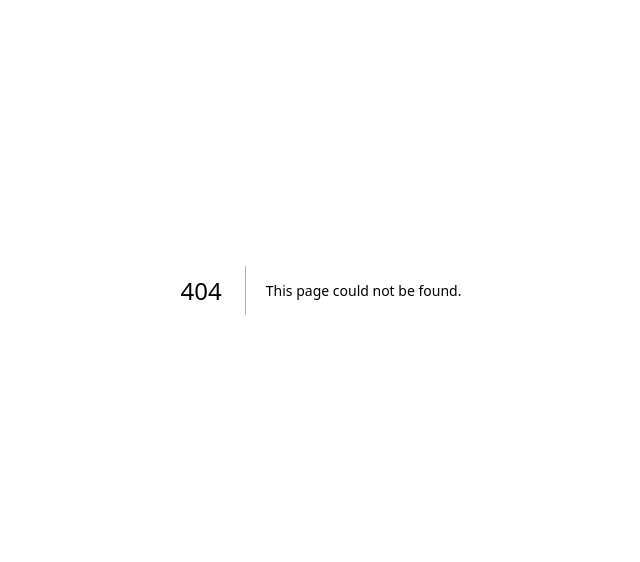
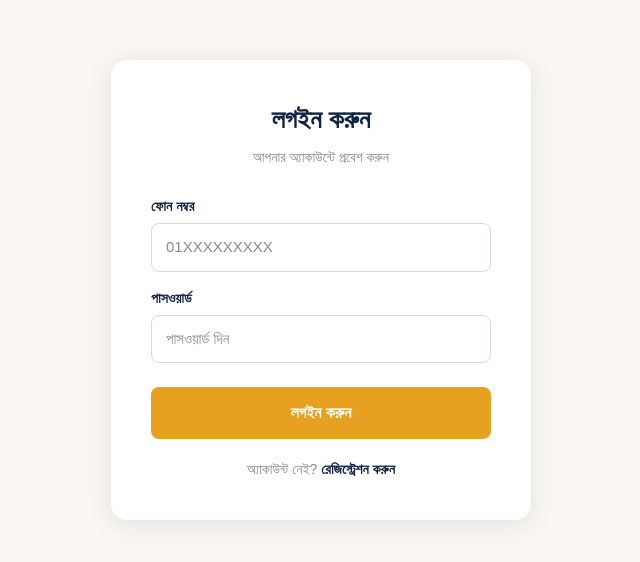
Before and after one commit to rfin786-prog/paikari-bazar, a Next.js app: page /login in a window 1280 px wide. Before the commit this address had no page. Shown: the part 110-672 px from the top of the page, without its empty margins (319-959 px from the left). Built offline with nearby package versions, Linux system fonts and the light colour scheme.

Commit message:
Create page.js

```diff
--- /dev/null
+++ b/app/login/page.js
@@ -0,0 +1,69 @@
+'use client';
+import { useState } from 'react';
+import { useRouter } from 'next/navigation';
+
+export default function LoginPage() {
+  const router = useRouter();
+  const [form, setForm] = useState({ phone: '', password: '' });
+  const [error, setError] = useState('');
+  const [loading, setLoading] = useState(false);
+
+  const handleChange = (e) => {
+    setForm({ ...form, [e.target.name]: e.target.value });
+  };
+
+  const handleSubmit = (e) => {
+    e.preventDefault();
+    setError('');
+    if (!form.phone || !form.password) {
+      setError('সব তথ্য পূরণ করুন');
+      return;
+    }
+    if (form.phone.length !== 11) {
+      setError('সঠিক ফোন নম্বর দিন');
+      return;
+    }
+    setLoading(true);
+    setTimeout(() => {
+      setLoading(false);
+      router.push('/dashboard');
+    }, 1000);
+  };
+
+  const inp = {
+    width: '100%',
+    padding: '12px 14px',
+    border: '1.5px solid #e0d8cc',
+    borderRadius: '8px',
+    fontSize: '15px',
+    outline: 'none',
+    boxSizing: 'border-box',
+    fontFamily: 'sans-serif',
+    marginBottom: '16px',
+  };
+
+  return (
+    <main style={{ minHeight: '100vh', background: '#faf7f2', display: 'flex', alignItems: 'center', justifyContent: 'center', padding: '20px' }}>
+      <div style={{ background: '#fff', borderRadius: '16px', padding: '40px', width: '100%', maxWidth: '420px', boxShadow: '0 4px 24px rgba(15,36,66,0.10)' }}>
+        <h1 style={{ color: '#0f2442', fontSize: '26px', fontWeight: '700', marginBottom: '8px', textAlign: 'center' }}>লগইন করুন</h1>
+        <p style={{ color: '#888', fontSize: '14px', textAlign: 'center', marginBottom: '28px' }}>আপনার অ্যাকাউন্টে প্রবেশ করুন</p>
+        {error && (
+          <div style={{ background: '#fff0f0', color: '#cc0000', padding: '10px 14px', borderRadius: '8px', marginBottom: '16px', fontSize: '14px' }}>{error}</div>
+        )}
+        <form onSubmit={handleSubmit}>
+          <label style={{ display: 'block', color: '#0f2442', fontWeight: '600', marginBottom: '6px', fontSize: '14px' }}>ফোন নম্বর</label>
+          <input name="phone" value={form.phone} onChange={handleChange} placeholder="01XXXXXXXXX" maxLength={11} style={inp} />
+          <label style={{ display: 'block', color: '#0f2442', fontWeight: '600', marginBottom: '6px', fontSize: '14px' }}>পাসওয়ার্ড</label>
+          <input name="password" type="password" value={form.password} onChange={handleChange} placeholder="পাসওয়ার্ড দিন" style={{ ...inp, marginBottom: '24px' }} />
+          <button type="submit" disabled={loading} style={{ width: '100%', padding: '14px', background: loading ? '#aaa' : '#e8a020', color: '#fff', border: 'none', borderRadius: '8px', fontSize: '16px', fontWeight: '700', cursor: loading ? 'not-allowed' : 'pointer' }}>
+            {loading ? 'অপেক্ষা করুন...' : 'লগইন করুন'}
+          </button>
+        </form>
+        <p style={{ textAlign: 'center', marginTop: '20px', fontSize: '14px', color: '#888' }}>
+          অ্যাকাউন্ট নেই?{' '}
+          <a href="/register" style={{ color: '#0f2442', fontWeight: '600', textDecoration: 'none' }}>রেজিস্ট্রেশন করুন</a>
+        </p>
+      </div>
+    </main>
+  );
+}
```
